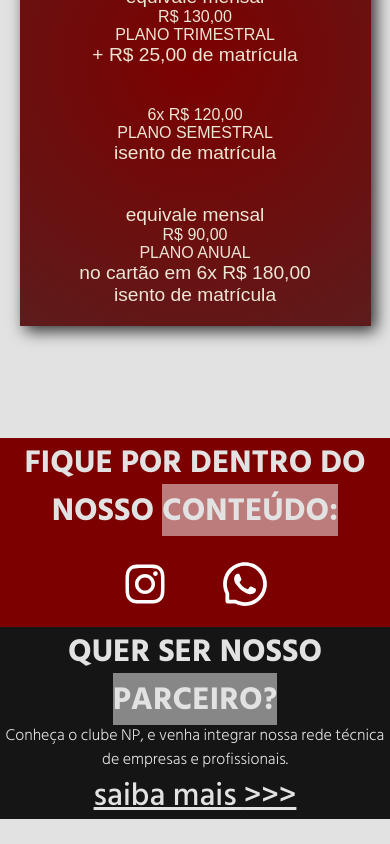
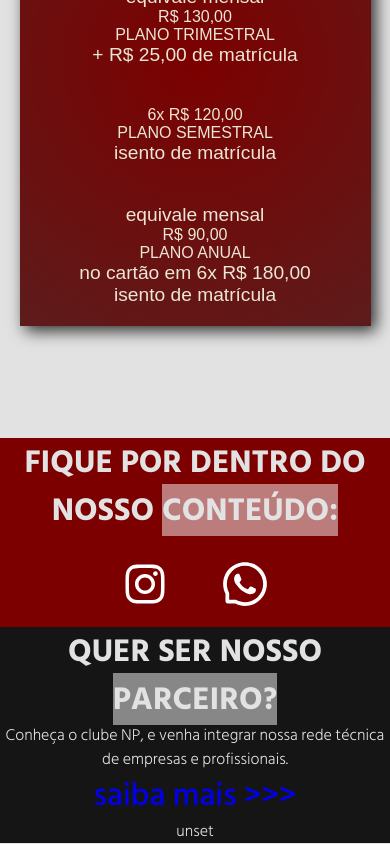
Before and after one commit to lucaslangsch/newpace_project, a React (Vite) app in the folder frontend/: page /planos in a window 390 px wide. Shown: the part 6704-7548 px from the top of the page. Before the commit the page ends 7525 px from the top, so only its background shows below. Built offline with nearby package versions, Linux system fonts and the light colour scheme; no server answers.

Commit message:
fix: carddepo responsive

```diff
--- a/frontend/src/components/CardDepo.css
+++ b/frontend/src/components/CardDepo.css
@@ -103,3 +103,13 @@
     object-position: 50% 5%;
   }
 }
+
+@media screen and (max-width: 450px) {
+  .container-depo{
+    margin: 35px 20px 45px 20px;
+  }
+
+  .slider h2 {
+    margin: 10px 30px 0 10px;
+  }
+}
--- a/frontend/src/components/Footer.css
+++ b/frontend/src/components/Footer.css
@@ -55,7 +55,6 @@ footer a {
 
 .link-partners {
   width: fit-content;
-  text-decoration: underline;
   cursor: pointer;
   margin-left: 50px;
 }
@@ -66,7 +65,10 @@ footer a {
 
 .link-partners:hover .t::before {
   content: '\00A0\00A0\00A0';
+}
 
+.link-partners:visited {
+  color: rgba(255, 255, 255, 0.486);
 }
 
 /* .link-partners::after {
--- a/frontend/src/components/Footer.jsx
+++ b/frontend/src/components/Footer.jsx
@@ -9,14 +9,15 @@ function Footer() {
       <div className="footer-left">
         <h2>FIQUE POR  DENTRO DO NOSSO <span className="strong-footer"> CONTEÚDO: </span></h2>
         <nav className="nav-footer-link">
-          <a className="link" href="https://www.instagram.com/newpaceassessoria/"><AiOutlineInstagram /></a>
-          <a className="link" href="https://wa.me/5548999408873?text=Ol%C3%A1,%20gostaria%20de%20saber%20mais%20sobre%20os%20planos%20da%20Newpace"><AiOutlineWhatsApp /></a>
+          <a className="link" target="_blank" href="https://www.instagram.com/newpaceassessoria/"><AiOutlineInstagram /></a>
+          <a className="link" target="_blank" href="https://wa.me/5548999408873?text=Ol%C3%A1,%20gostaria%20de%20saber%20mais%20sobre%20os%20planos%20da%20Newpace"><AiOutlineWhatsApp /></a>
         </nav>
       </div>
       <div className="footer-right">
         <h2>QUER SER NOSSO <span className="strong-footer"> PARCEIRO? </span></h2>
         <p>Conheça o clube NP, e venha integrar nossa rede técnica de empresas e profissionais.</p>
-        <a className="link-partners">saiba mais <span className="t">&gt;&gt;&gt;</span></a>
+        <a className="link-partners" target="_blank" href="https://wa.me/5548998544763?text=Ol%C3%A1,%20como%20fa%C3%A7o%20para%20ser%20um%20dos%20parceiros%20da%20Newpace%20Assessoria?">saiba mais <span className="t">&gt;&gt;&gt;</span></a>
+        <p>{import.meta.env.VITE_API_GOOGLE_KEY}</p>
       </div>
     </footer>
     </IconContext.Provider>
```
